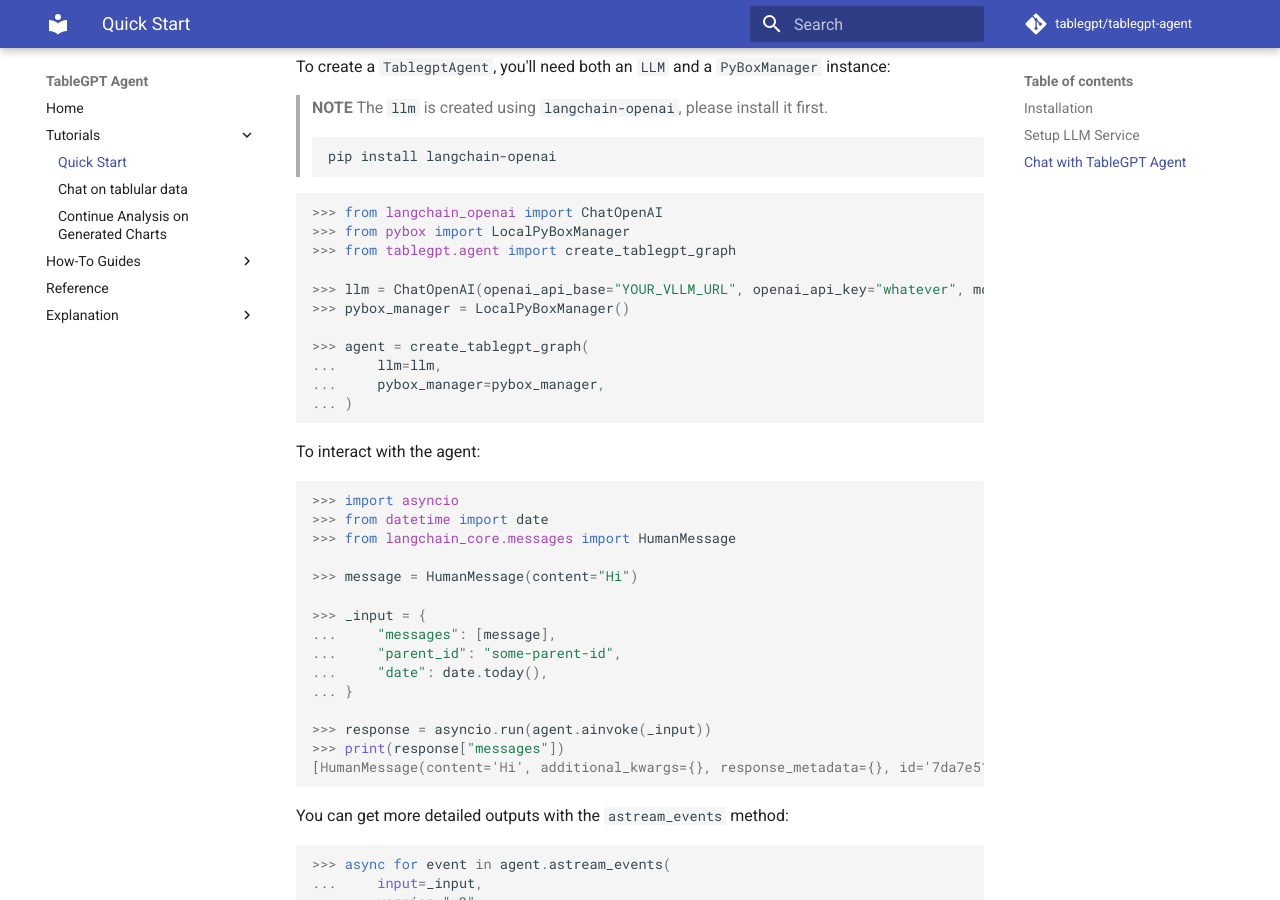
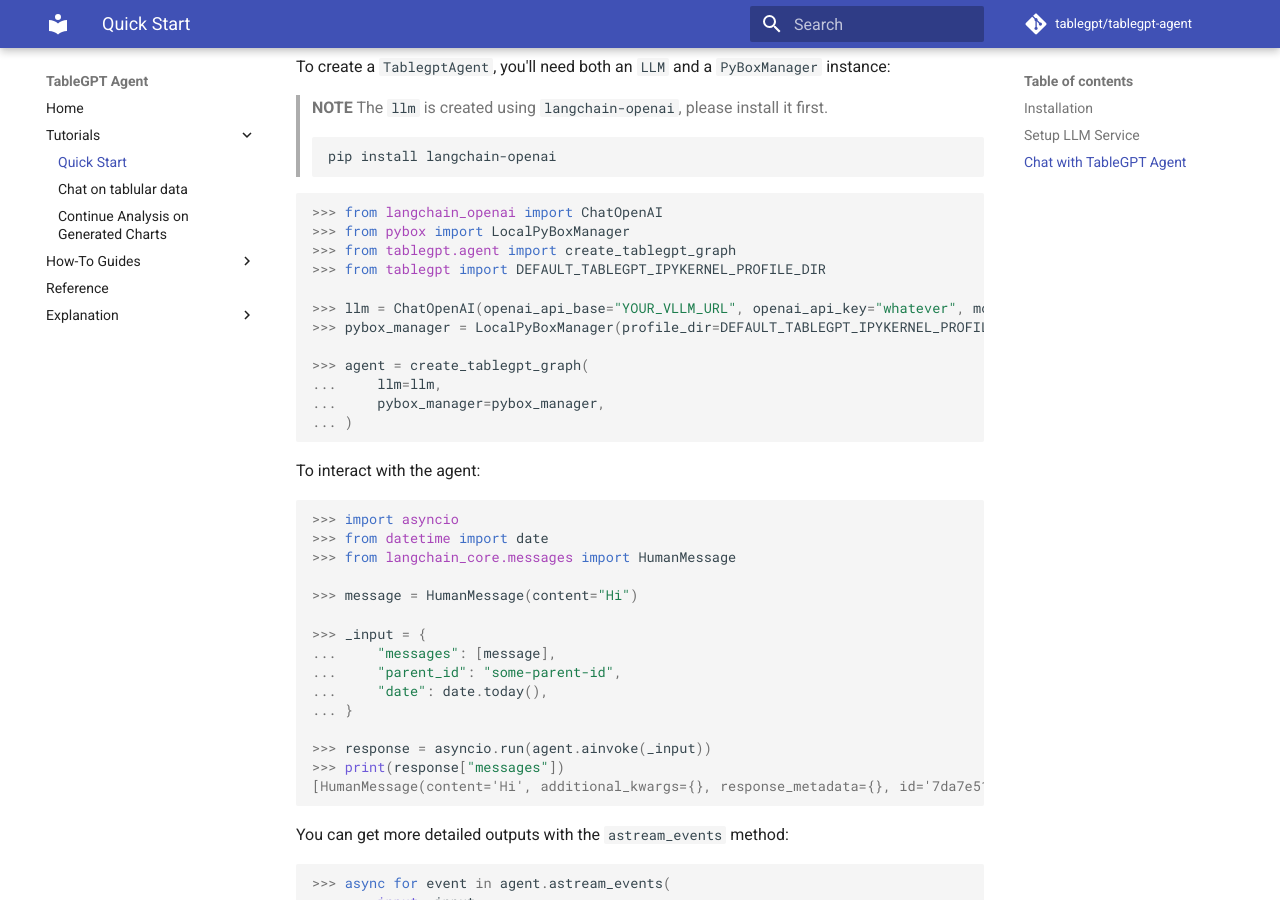
Before and after one commit to weekenthralling/tablegpt-agent, an MkDocs documentation site: the page built from docs/tutorials/quickstart.md, in a window 1280 px wide and 900 px high, scrolled down 887 px. Built offline with MkDocs 1.6.1 and Material for MkDocs 9.7.7, drawn with Linux system fonts in a browser that asks for light colours; comment, search, counter and statistics services are not loaded.

Commit message:
docs: update quick start

```diff
--- a/docs/tutorials/quickstart.md
+++ b/docs/tutorials/quickstart.md
@@ -42,9 +42,10 @@ pip install langchain-openai
 >>> from langchain_openai import ChatOpenAI
 >>> from pybox import LocalPyBoxManager
 >>> from tablegpt.agent import create_tablegpt_graph
+>>> from tablegpt import DEFAULT_TABLEGPT_IPYKERNEL_PROFILE_DIR
 
 >>> llm = ChatOpenAI(openai_api_base="YOUR_VLLM_URL", openai_api_key="whatever", model_name="TableGPT2-7B")
->>> pybox_manager = LocalPyBoxManager()
+>>> pybox_manager = LocalPyBoxManager(profile_dir=DEFAULT_TABLEGPT_IPYKERNEL_PROFILE_DIR)
 
 >>> agent = create_tablegpt_graph(
 ...     llm=llm,
@@ -97,6 +98,7 @@ from langchain_core.messages import HumanMessage
 from langchain_openai import ChatOpenAI
 from pybox import LocalPyBoxManager
 from tablegpt.agent import create_tablegpt_graph
+from tablegpt import DEFAULT_TABLEGPT_IPYKERNEL_PROFILE_DIR
 
 
 # tablegpt-agent fully supports async invocation
@@ -104,7 +106,7 @@ async def main() -> None:
     llm = ChatOpenAI(openai_api_base="YOUR_VLLM_URL", openai_api_key="whatever", model_name="TableGPT2-7B")
 
     # Use local pybox manager for development and testing
-    pybox_manager = LocalPyBoxManager()
+    pybox_manager = LocalPyBoxManager(profile_dir=DEFAULT_TABLEGPT_IPYKERNEL_PROFILE_DIR)
 
     agent = create_tablegpt_graph(
         llm=llm,
```
